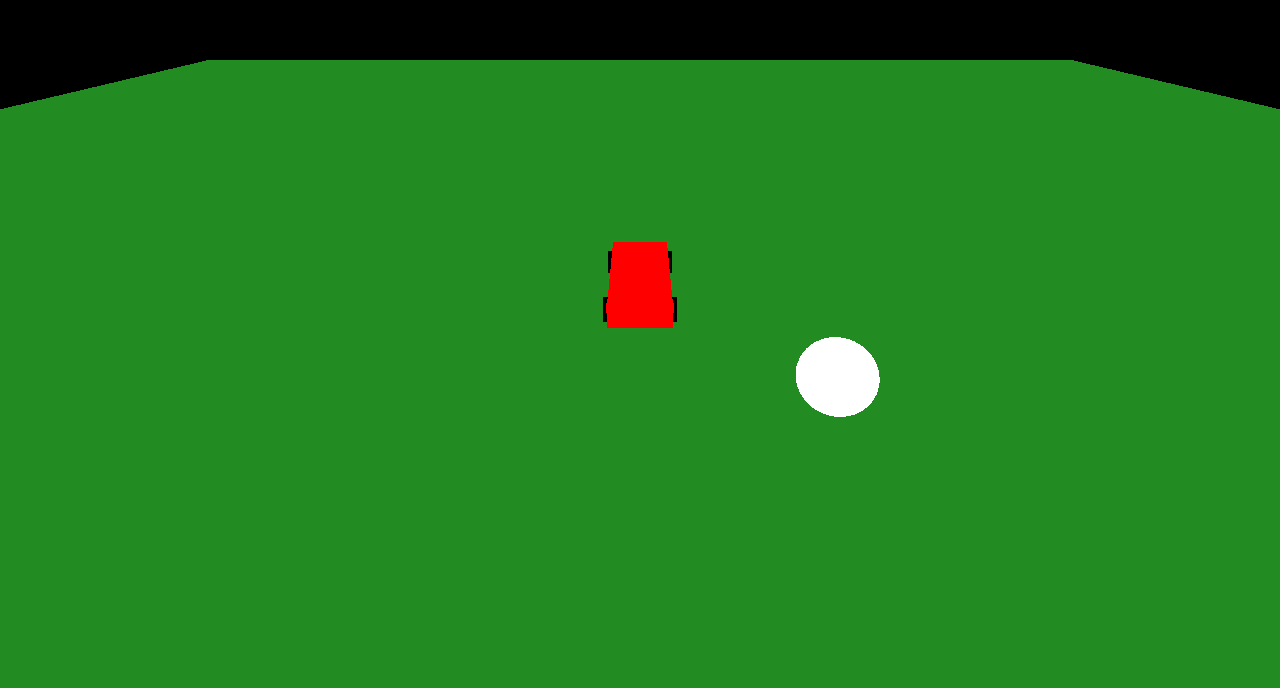
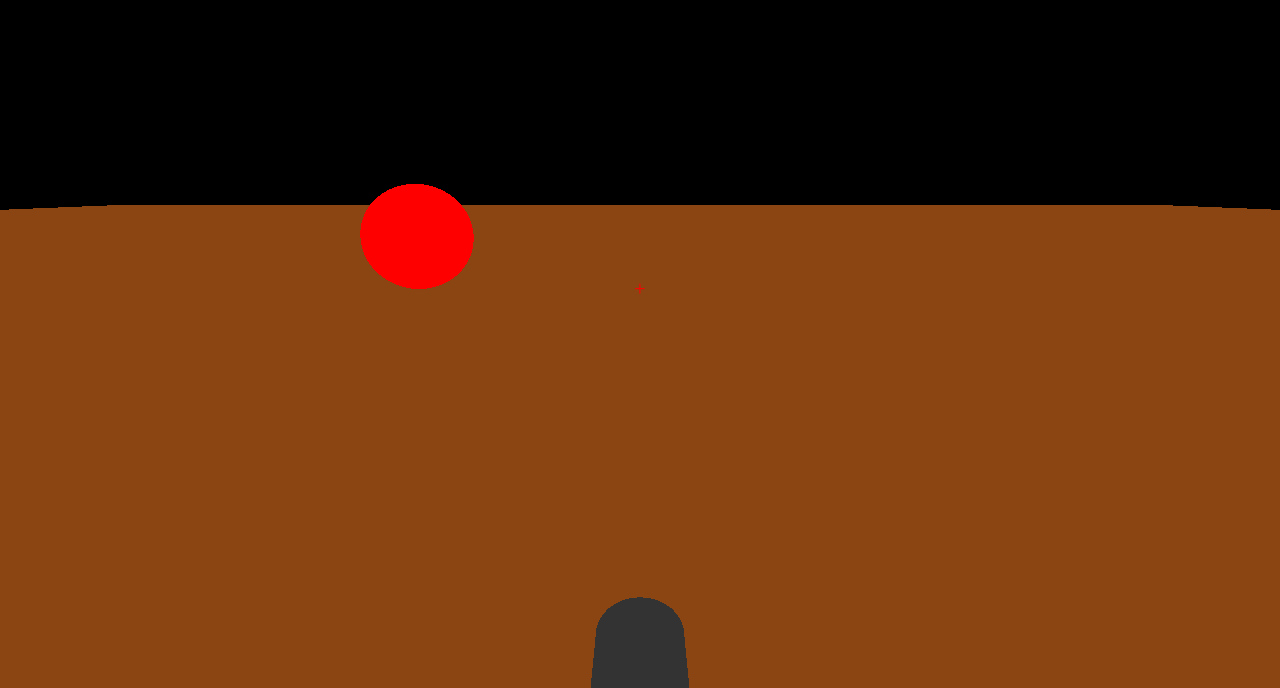
Before and after one commit to jaffchungus/RocketLeague, a plain HTML site: page index.html in a window 1280 px wide. Shown: the part 112-800 px from the top of the page. Drawn offline with nearby package versions, Linux system fonts and the light colour scheme; animation ran at ten frames a second.

Commit message:
Update index.html

```diff
--- a/index.html
+++ b/index.html
@@ -3,13 +3,15 @@
 <head>
     <meta charset="UTF-8">
     <meta name="viewport" content="width=device-width, initial-scale=1.0">
-    <title>Rocket League with Lamborghini</title>
+    <title>Gun Game</title>
     <style>
         body { margin: 0; overflow: hidden; }
         canvas { display: block; }
+        #crosshair { position: absolute; top: 50%; left: 50%; width: 20px; height: 20px; transform: translate(-50%, -50%); color: red; font-size: 20px; text-align: center; pointer-events: none; }
     </style>
 </head>
 <body>
+    <div id="crosshair">+</div>
     <script src="https://cdnjs.cloudflare.com/ajax/libs/three.js/r134/three.min.js"></script>
     <script>
         // Scene setup
@@ -28,115 +30,98 @@
 
         // Ground
         const groundGeometry = new THREE.PlaneGeometry(100, 100);
-        const groundMaterial = new THREE.MeshBasicMaterial({ color: 0x228B22 });
+        const groundMaterial = new THREE.MeshBasicMaterial({ color: 0x8B4513 });
         const ground = new THREE.Mesh(groundGeometry, groundMaterial);
         ground.rotation.x = -Math.PI / 2;
         scene.add(ground);
 
-        // Lamborghini-style car (simulated with primitives)
-        const car = new THREE.Group();
-        // Body
-        const bodyGeometry = new THREE.BoxGeometry(2, 0.6, 4.5);
-        const bodyMaterial = new THREE.MeshBasicMaterial({ color: 0xff0000 }); // Red like a Lamborghini
-        const body = new THREE.Mesh(bodyGeometry, bodyMaterial);
-        body.position.y = 0.3;
-        car.add(body);
-        // Hood (slanted)
-        const hoodGeometry = new THREE.BoxGeometry(2, 0.2, 1.5);
-        const hood = new THREE.Mesh(hoodGeometry, bodyMaterial);
-        hood.position.set(0, 0.5, 1.5);
-        hood.rotation.x = -0.3;
-        car.add(hood);
-        // Wheels
-        const wheelGeometry = new THREE.CylinderGeometry(0.4, 0.4, 0.3, 32);
-        const wheelMaterial = new THREE.MeshBasicMaterial({ color: 0x000000 });
-        const wheels = [];
-        for (let i = 0; i < 4; i++) {
-            const wheel = new THREE.Mesh(wheelGeometry, wheelMaterial);
-            wheel.rotation.z = Math.PI / 2;
-            wheels.push(wheel);
-            car.add(wheel);
-        }
-        wheels[0].position.set(-1, 0.15, 1.5);  // Front left
-        wheels[1].position.set(1, 0.15, 1.5);   // Front right
-        wheels[2].position.set(-1, 0.15, -1.5); // Rear left
-        wheels[3].position.set(1, 0.15, -1.5);  // Rear right
-        car.position.y = 0.5;
-        scene.add(car);
+        // Realistic gun (simulated with primitives)
+        const gun = new THREE.Group();
+        // Barrel
+        const barrelGeometry = new THREE.CylinderGeometry(0.1, 0.1, 2, 32);
+        const gunMaterial = new THREE.MeshBasicMaterial({ color: 0x333333 }); // Dark gray metal
+        const barrel = new THREE.Mesh(barrelGeometry, gunMaterial);
+        barrel.rotation.x = Math.PI / 2;
+        barrel.position.z = 1;
+        gun.add(barrel);
+        // Handle
+        const handleGeometry = new THREE.BoxGeometry(0.2, 0.8, 0.4);
+        const handle = new THREE.Mesh(handleGeometry, gunMaterial);
+        handle.position.set(0, -0.4, 0);
+        gun.add(handle);
+        // Trigger guard
+        const triggerGuardGeometry = new THREE.TorusGeometry(0.2, 0.05, 16, 32, Math.PI);
+        const triggerGuard = new THREE.Mesh(triggerGuardGeometry, gunMaterial);
+        triggerGuard.position.set(0, -0.2, 0.2);
+        triggerGuard.rotation.x = Math.PI / 2;
+        gun.add(triggerGuard);
+        gun.position.set(0, 1, -1); // Position in front of camera
+        scene.add(gun);
 
-        // Soccer Ball
-        const ballGeometry = new THREE.SphereGeometry(1, 32, 32);
-        const ballMaterial = new THREE.MeshBasicMaterial({ color: 0xffffff });
-        const ball = new THREE.Mesh(ballGeometry, ballMaterial);
-        ball.position.set(5, 1, 5);
-        scene.add(ball);
+        // Target
+        let targetScale = 1;
+        let targetDistance = 10;
+        const targetGeometry = new THREE.SphereGeometry(targetScale, 32, 32);
+        const targetMaterial = new THREE.MeshBasicMaterial({ color: 0xff0000 });
+        let target = new THREE.Mesh(targetGeometry, targetMaterial);
+        target.position.set((Math.random() - 0.5) * 20, targetScale, targetDistance);
+        scene.add(target);
 
         // Camera positioning
-        camera.position.set(0, 10, 15);
-        camera.lookAt(car.position);
+        camera.position.set(0, 2, 0);
+        camera.lookAt(0, 0, 10);
 
-        // Physics variables
-        let carVelocity = new THREE.Vector3(0, 0, 0);
-        let ballVelocity = new THREE.Vector3(0, 0, 0);
-        const carSpeed = 0.25;
-        const friction = 0.95;
-        const gravity = -0.05;
-        let ballScale = 1;
+        // Gun movement controls
+        const keys = { ArrowUp: false, ArrowDown: false, Space: false };
+        document.addEventListener('keydown', (e) => {
+            if (e.key === ' ') keys.Space = true;
+            else if (keys[e.key] !== undefined) keys[e.key] = true;
+        });
+        document.addEventListener('keyup', (e) => {
+            if (e.key === ' ') keys.Space = false;
+            else if (keys[e.key] !== undefined) keys[e.key] = false;
+        });
 
-        // Controls
-        const keys = { ArrowUp: false, ArrowDown: false, ArrowLeft: false, ArrowRight: false };
-        document.addEventListener('keydown', (e) => { if (keys[e.key] !== undefined) keys[e.key] = true; });
-        document.addEventListener('keyup', (e) => { if (keys[e.key] !== undefined) keys[e.key] = false; });
+        // Shooting raycaster
+        const raycaster = new THREE.Raycaster();
+        const mouse = new THREE.Vector2(0, 0); // Center of screen
 
-        // Collision detection
-        function checkCollision(obj1, obj2) {
-            const box1 = new THREE.Box3().setFromObject(obj1);
-            const box2 = new THREE.Box3().setFromObject(obj2);
-            return box1.intersectsBox(box2);
-        }
+        // Game state
+        let score = 0;
 
         // Animation loop
         function animate() {
             requestAnimationFrame(animate);
 
-            // Car movement
-            let direction = new THREE.Vector3(0, 0, -1).applyQuaternion(car.quaternion);
-            if (keys.ArrowUp) carVelocity.add(direction.multiplyScalar(carSpeed));      // Forward
-            if (keys.ArrowDown) carVelocity.add(direction.multiplyScalar(-carSpeed));  // Reverse
-            if (keys.ArrowLeft) car.rotation.y += 0.05;                                // Turn left
-            if (keys.ArrowRight) car.rotation.y -= 0.05;                              // Turn right
+            // Gun movement (up/down only)
+            if (keys.ArrowUp && gun.rotation.x > -Math.PI / 4) gun.rotation.x -= 0.05;  // Aim up
+            if (keys.ArrowDown && gun.rotation.x < Math.PI / 4) gun.rotation.x += 0.05; // Aim down
 
-            // Apply friction and update car position
-            carVelocity.multiplyScalar(friction);
-            car.position.add(carVelocity);
-
-            // Keep car on ground
-            if (car.position.y > 0.5) car.position.y = 0.5;
-
-            // Ball physics
-            ballVelocity.y += gravity;
-            ball.position.add(ballVelocity);
-            ballVelocity.multiplyScalar(friction);
-
-            // Ball-ground collision
-            if (ball.position.y < ballScale) {
-                ball.position.y = ballScale;
-                ballVelocity.y = -ballVelocity.y * 0.8; // Bounce
+            // Shooting
+            if (keys.Space) {
+                keys.Space = false; // Prevent continuous firing
+                raycaster.setFromCamera(mouse, camera);
+                const intersects = raycaster.intersectObjects([target]);
+                if (intersects.length > 0) {
+                    // Hit detected
+                    score++;
+                    scene.remove(target);
+                    // Increase difficulty
+                    targetScale *= 0.9; // Smaller
+                    targetDistance += 2; // Farther
+                    target = new THREE.Mesh(
+                        new THREE.SphereGeometry(targetScale, 32, 32),
+                        targetMaterial
+                    );
+                    target.position.set(
+                        (Math.random() - 0.5) * 20,
+                        targetScale,
+                        targetDistance
+                    );
+                    scene.add(target);
+                    console.log(`Score: ${score}`);
+                }
             }
-
-            // Car-ball collision
-            if (checkCollision(car, ball)) {
-                let relativeVelocity = carVelocity.clone().sub(ballVelocity);
-                ballVelocity.add(relativeVelocity.multiplyScalar(0.5));
-                ballVelocity.y += 0.5; // Kick upward
-                // Make ball bigger
-                ballScale += 0.2;
-                ball.scale.set(ballScale, ballScale, ballScale);
-            }
-
-            // Camera follow car
-            camera.position.set(car.position.x, 10, car.position.z + 15);
-            camera.lookAt(car.position);
 
             renderer.render(scene, camera);
         }
```
